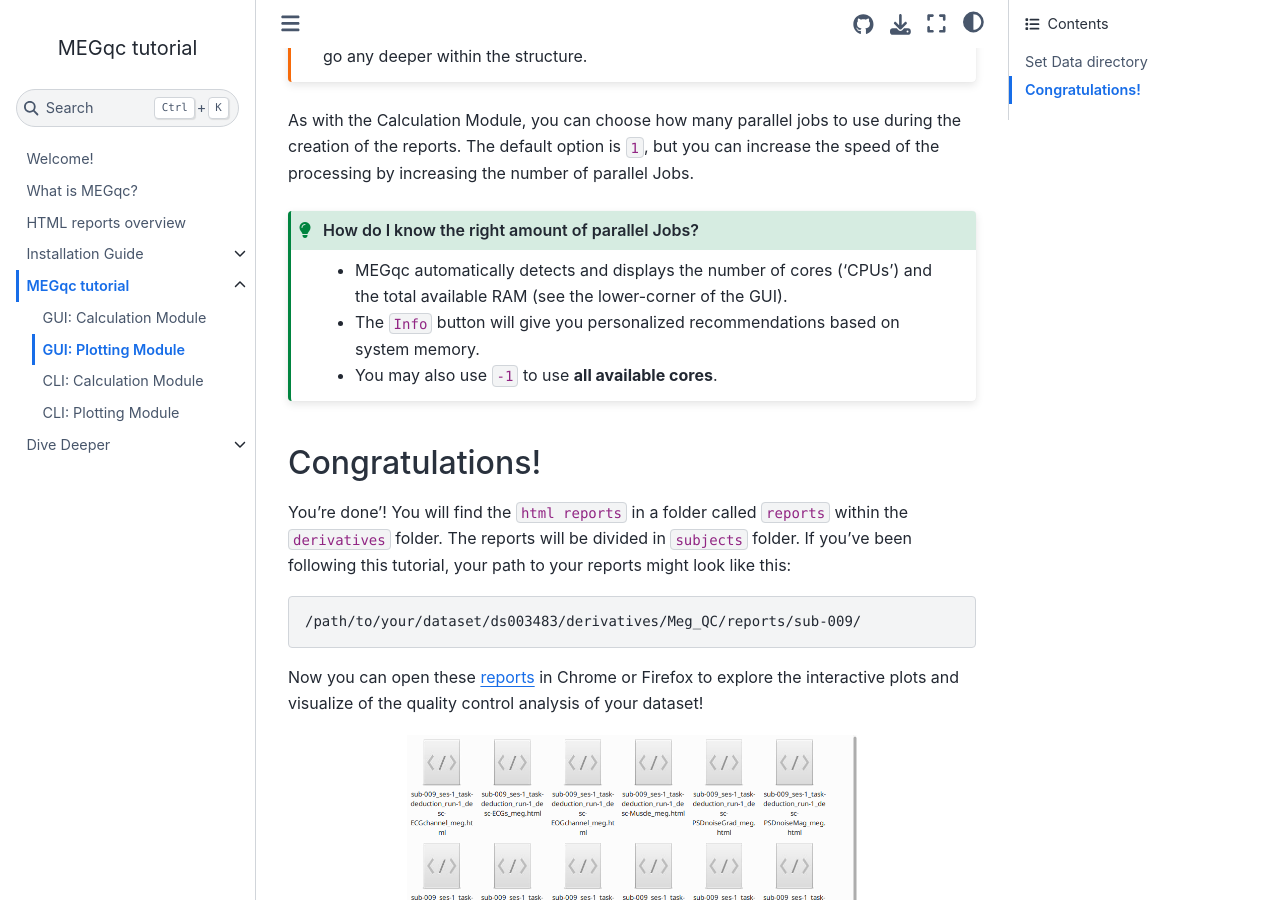
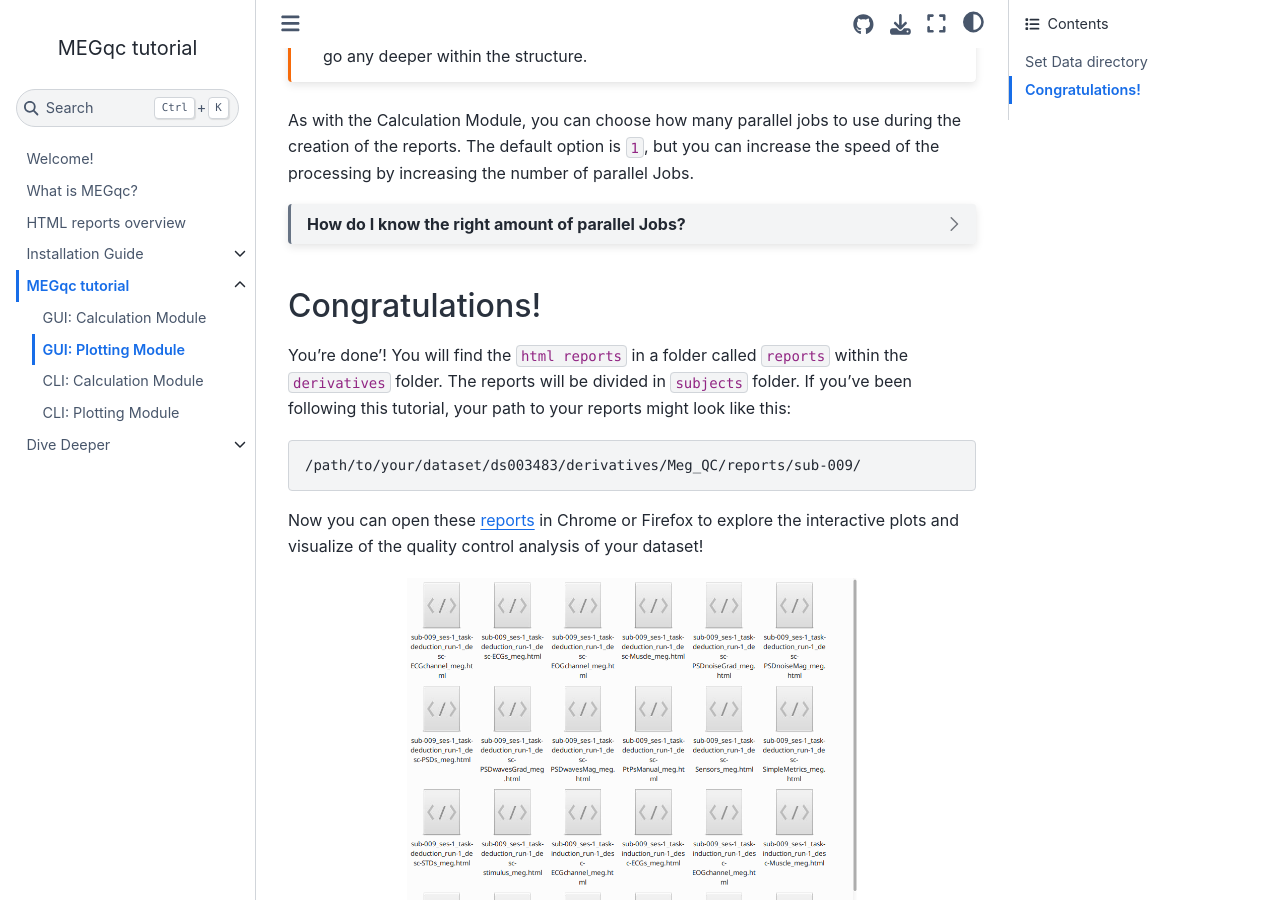
Before and after one commit to ANCPLabOldenburg/megqc_documentation, a Jupyter Book: the page built from tutorial/plot_gui.md, in a window 1280 px wide and 900 px high, scrolled down 735 px. Built offline with Jupyter Book 1.0.4 settings and Sphinx 7.4.7 and the Sphinx Book theme 1.1.4, drawn with Linux system fonts in a browser that asks for light colours; pages that are not in the unit, such as notebooks, are missing from menus.

Commit message:
Update plot_gui.md

````diff
--- a/tutorial/plot_gui.md
+++ b/tutorial/plot_gui.md
@@ -16,8 +16,7 @@ If you give a path to a different folder, such as the `subject` folder or the `c
 
 As with the Calculation Module, you can choose how many parallel jobs to use during the creation of the reports. The default option is `1`, but you can increase the speed of the processing by increasing the number of parallel Jobs.
 
-```{admonition} How do I know the right amount of parallel Jobs?
-:class: tip
+```{dropdown} How do I know the right amount of parallel Jobs?
 
   * MEGqc automatically detects and displays the number of cores ('CPUs') and the total available RAM (see the lower-corner of the GUI).
   * The `Info` button will give you personalized recommendations based on system memory.
````
